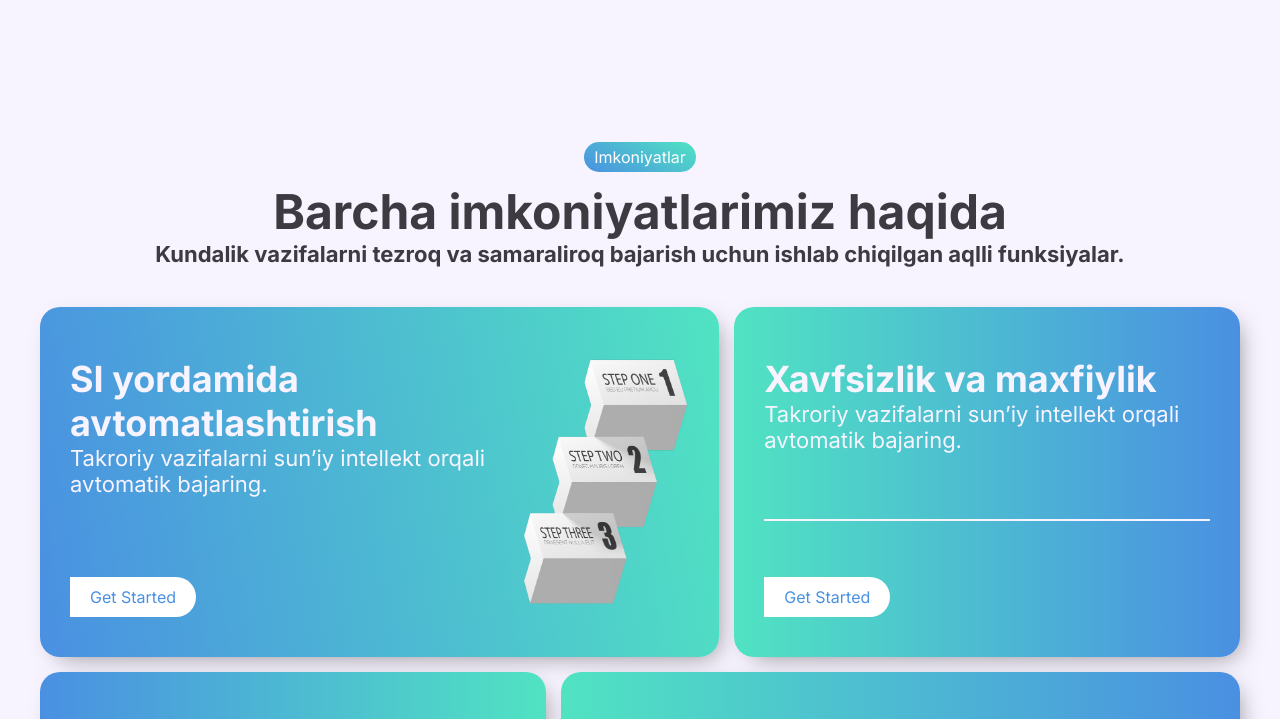
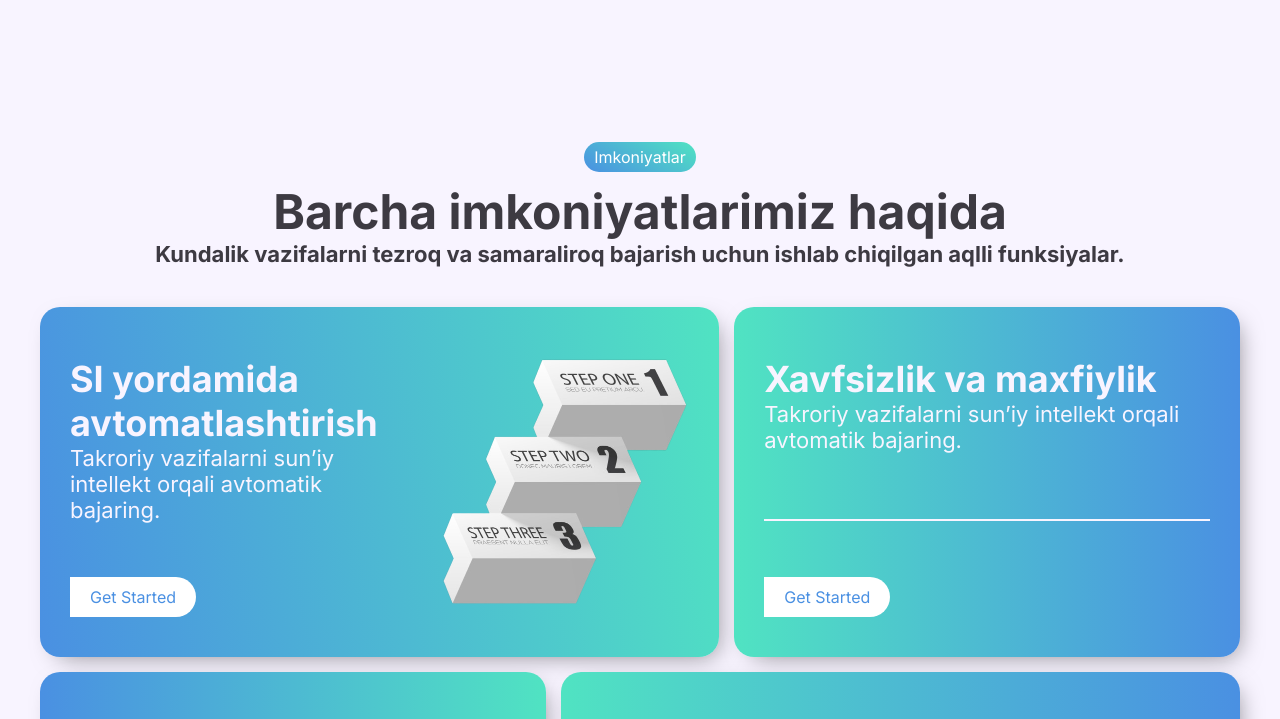
Before and after one commit to dvlprxx/technex-ai, a plain HTML site: page index.html in a window 1280 px wide. Shown: the part 643-1362 px from the top of the page. Drawn offline with Linux system fonts and the light colour scheme.

Commit message:
Update style.css

```diff
--- a/style.css
+++ b/style.css
@@ -40,13 +40,6 @@ html {
     box-sizing: border-box
 }
 
-img,
-svg {
-    max-width: 100%;
-    height: auto;
-    display: inline-block;
-}
-
 body {
     font-family: "Inter", sans-serif;
     padding: 0;
@@ -791,7 +784,6 @@ body {
 
 .faq-left img {
     width: 400px;
-    max-width: 100%;
     height: auto;
 }
 
@@ -876,7 +868,6 @@ body {
 
 .contact-left img {
     width: 500px;
-    max-width: 100%;
     height: auto;
 }
 
```
